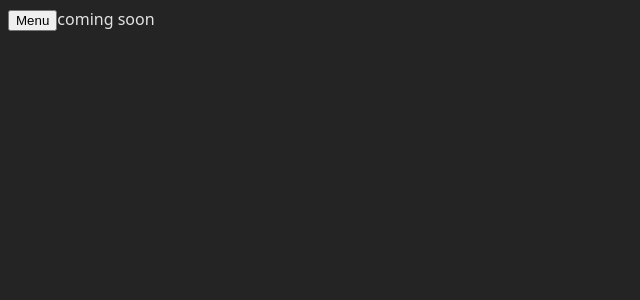
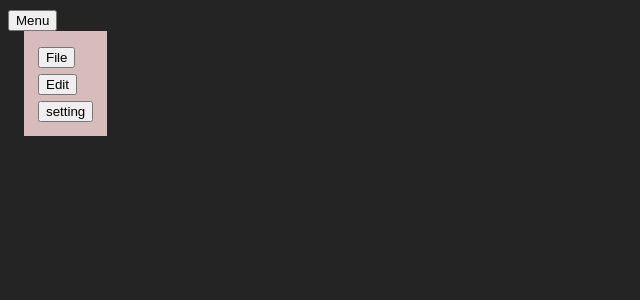
Before and after one commit to Adarsh-kushwaha/machine-coding, a React app: page /dropdown in a window 1280 px wide. Both pictures are taken after a click on the button "Menu". Shown: the top 300 px of the page, without its empty margins (0-640 px from the left). Built offline with nearby package versions, Linux system fonts and the light colour scheme; the HTML template or start-up script is replaced by a standard one.

Commit message:
pushed changes

```diff
--- a/src/components/dropdown/MenuList.jsx
+++ b/src/components/dropdown/MenuList.jsx
@@ -5,6 +5,6 @@ export const Menulist = ({name, onSelect}) => {
     }
 
     return (
-        <button onCanPlay={handleSelectMenu}>{name}</button>
+        <button onClick={handleSelectMenu}>{name}</button>
     )
 }
--- a/src/components/dropdown/NestedDropDown.jsx
+++ b/src/components/dropdown/NestedDropDown.jsx
@@ -1,9 +1,47 @@
-import { Menulist } from "./MenuList"
+import { useEffect, useRef } from "react";
+import { Menulist } from "./MenuList";
 
-export const NestedDropDown = ({data, onSelect}) => {
-    return(
-        <>
-            coming soon
-        </>
-    )
-}
+export const NestedDropDown = ({ data, onSelect, onClose }) => {
+  const dropdownRef = useRef(null);
+
+  useEffect(() => {
+
+    const listener = (e) => {
+      if (!dropdownRef.current || dropdownRef.current.contains(e.target))
+        return;
+      onClose();
+    };
+
+    document.addEventListener("mousedown", listener);
+
+    return () => {
+      document.removeEventListener("mousedown", listener);
+    };
+  }, [onClose]);
+
+  return (
+    <div style={{ position: "relative", width: "100vw", height: "100vh" }}>
+      <div
+        ref={dropdownRef}
+        style={{
+          display: "flex",
+          flexDirection: "column",
+          justifyItems: "center",
+          gap: "4px",
+          position: "absolute",
+          top: "0px",
+          left: "16px",
+          background: "#d8bcbc",
+          padding: "14px",
+          zIndex: "100",
+        }}
+      >
+        {data?.map((item) => (
+          <div key={item.id || item.label}>
+            <Menulist name={item.label} onSelect={onSelect} />
+          </div>
+        ))}
+      </div>
+    </div>
+  );
+};
--- a/src/components/popover/index.jsx
+++ b/src/components/popover/index.jsx
@@ -73,6 +73,7 @@ function Content({ children, position = "right" }) {
             if (left + contentRect.width > windowWidth) left = windowWidth - contentRect.width - gap;
 
             setCoords({ top, left });
+
             setActualPosition(newPos);
         }
     }, [open, position, triggerRef, contentRef]);
--- a/src/pages/Dropdown.jsx
+++ b/src/pages/Dropdown.jsx
@@ -3,25 +3,16 @@ import { NestedDropDown } from "../components/dropdown/NestedDropDown"
 
 const menuData = [
     {
+        id: 1,
         label: "File",
-        children: [
-            { label: "New" },
-            { label: "Open" },
-            {
-                label: "Recent",
-                children: [
-                    { label: "Project A" },
-                    { label: "Project B" },
-                ],
-            },
-        ],
     },
     {
+        id: 2,
         label: "Edit",
-        children: [
-            { label: "Undo" },
-            { label: "Redo" },
-        ],
+    },
+    {
+        id: 3,
+        label: "setting",
     },
 ];
 
@@ -40,13 +31,14 @@ export const DropDown = () => {
 
     const handleSelect = (item) => {
         console.log(`Selected => ${item}`)
+        handleCloseDialog()
     }
 
 
     return (
         <>
             <button onClick={handleOpenDialog}>Menu</button>
-            {showDialog && <NestedDropDown data={menuData} onSelect={handleSelect} />}
+            {showDialog && <NestedDropDown data={menuData} onSelect={handleSelect} onClose={handleCloseDialog} />}
         </>
     )
 }
```
Also changed, not shown: src/components/dropdown/use-click-outside.js (added).
